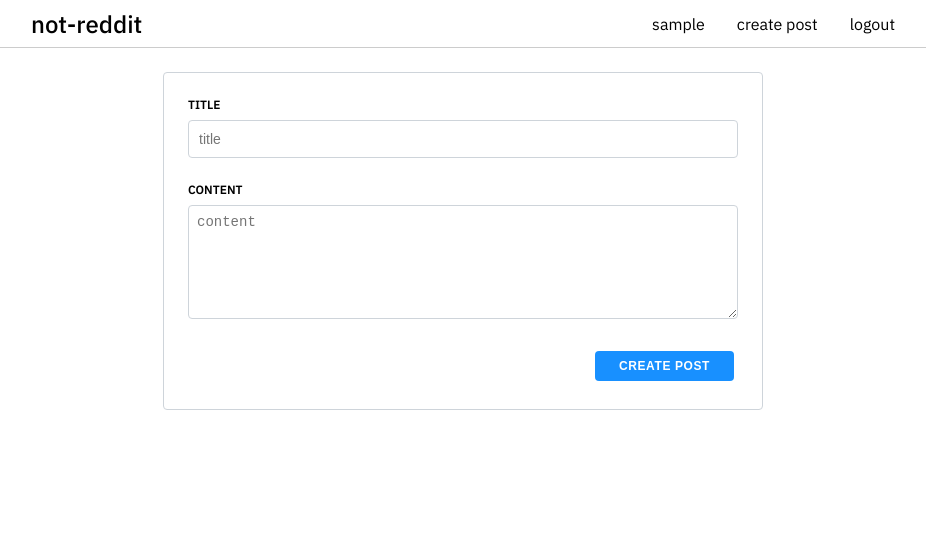
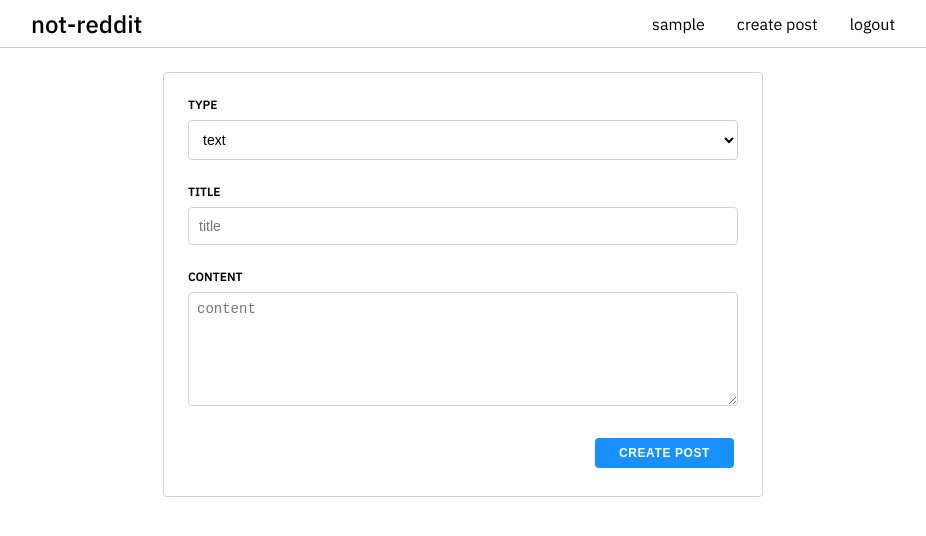
Before and after one commit to jerichochua/reddit-clone, a React (Create React App) app in the folder frontend/: page /createpost in a window 1280 px wide. Shown: the top 536 px of the page, without its empty margins (177-1103 px from the left). Built offline with nearby package versions, Linux system fonts and the light colour scheme; sample sign-in values are in the browser's storage.

Commit message:
allow a user to create link posts

```diff
--- a/frontend/src/components/CreatePost/CreatePost.js
+++ b/frontend/src/components/CreatePost/CreatePost.js
@@ -1,13 +1,26 @@
 import React, { useEffect, useState } from 'react';
 import { post } from '../../util/api';
-import { Error, Form, FormField, FormTextArea, FormButton } from '../Form';
+import {
+  Error,
+  Form,
+  FormButton,
+  FormField,
+  FormOption,
+  FormTextArea,
+} from '../Form';
 import { useAppContext } from '../../contexts/AppProvider';
-import { validateTitle, validateContent } from '../../util/validators';
+import {
+  validateContent,
+  validateTitle,
+  validateUrl,
+} from '../../util/validators';
 
 const CreatePost = () => {
   const { state } = useAppContext();
   const [titleErrors, setTitleErrors] = useState([]);
   const [contentErrors, setContentErrors] = useState([]);
+  const [urlErrors, setUrlErrors] = useState([]);
+  const [currentPostType, setCurrentPostType] = useState('text');
 
   const titleErrorComponents = titleErrors.map((error, index) => (
     <Error key={index} message={error} />
@@ -17,26 +30,48 @@ const CreatePost = () => {
     <Error key={index} message={error} />
   ));
 
+  const urlErrorComponents = urlErrors.map((error, index) => (
+    <Error key={index} message={error} />
+  ));
+
   const onSubmitForm = async (e) => {
     e.preventDefault();
 
     setTitleErrors([]);
     setContentErrors([]);
+    setUrlErrors([]);
+
+    let body = {};
     const titleErrors = validateTitle(e.target.title.value);
-    const contentErrors = validateContent(e.target.content.value);
     if (titleErrors.length > 0) {
       setTitleErrors(titleErrors);
       return;
     }
+
+    if (currentPostType === 'link') {
+      const urlErrors = validateUrl(e.target.url.value);
+      if (urlErrors.length > 0) {
+        setUrlErrors(urlErrors);
+        return;
+      }
+      body = {
+        title: e.target.title.value,
+        type: 'link',
+        url: e.target.url.value,
+      };
+    } else {
+      const contentErrors = validateContent(e.target.content.value);
       if (contentErrors.length > 0) {
         setContentErrors(contentErrors);
         return;
       }
-
-    const body = {
+      body = {
         title: e.target.title.value,
+        type: 'text',
         content: e.target.content.value,
       };
+    }
+
     try {
       const response = await post('posts', body, state.token);
       if (response) {
@@ -57,6 +92,15 @@ const CreatePost = () => {
 
   return (
     <Form wide onSubmit={onSubmitForm}>
+      <FormOption
+        name='posttype'
+        label='type'
+        options={[
+          { value: 'text', label: 'text' },
+          { value: 'link', label: 'link' },
+        ]}
+        setOption={setCurrentPostType}
+      />
       <FormField
         name='title'
         label='title'
@@ -65,6 +109,20 @@ const CreatePost = () => {
         required={true}
       />
       {titleErrorComponents}
+      {currentPostType === 'link' && (
+        <>
+          <FormField
+            name='url'
+            label='url'
+            type='text'
+            placeholder='url'
+            required={true}
+          />
+          {urlErrorComponents}
+        </>
+      )}
+      {currentPostType === 'text' && (
+        <>
           <FormTextArea
             name='content'
             label='content'
@@ -72,6 +130,8 @@ const CreatePost = () => {
             required={true}
           />
           {contentErrorComponents}
+        </>
+      )}
       <FormButton label='create post' type='submit' />
     </Form>
   );
```
Also changed, not shown: 1 other file (tests, documents, lock files or other folders). Lines whose indentation alone changed are shown as unchanged.
